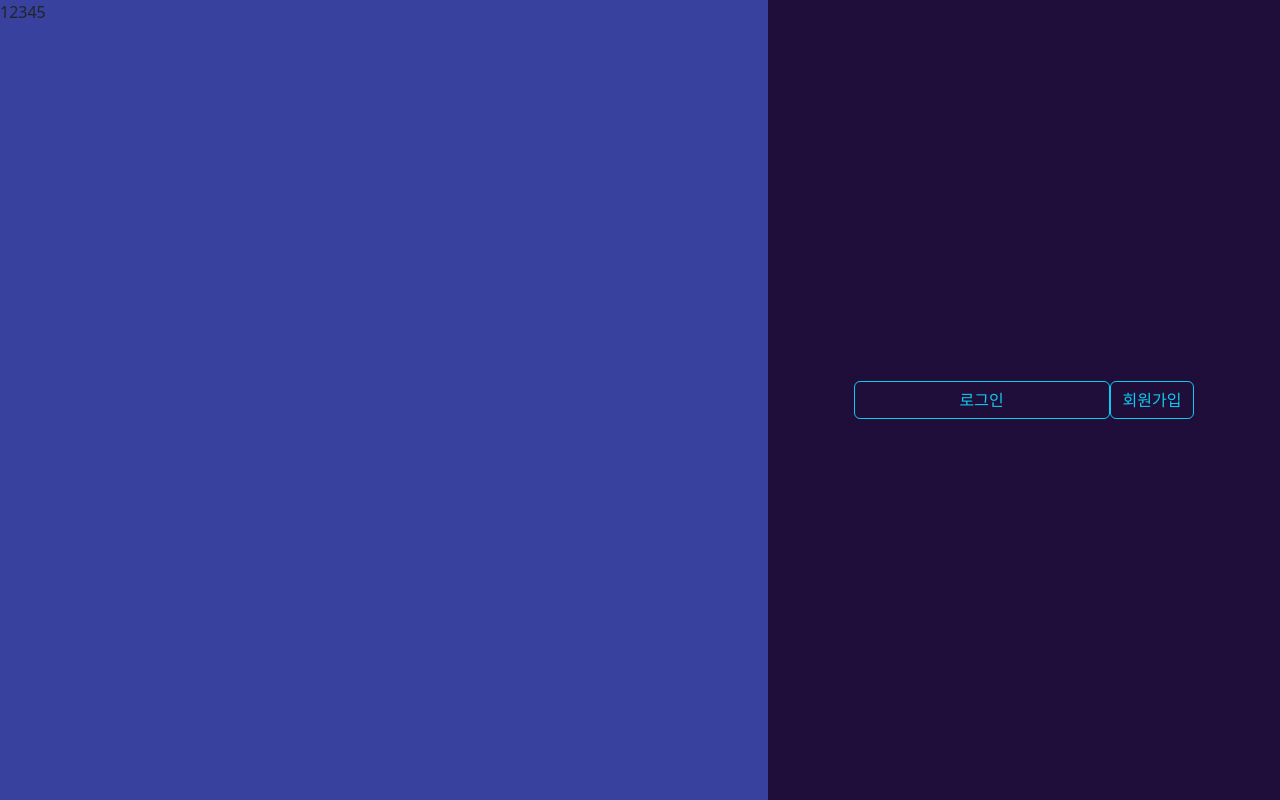
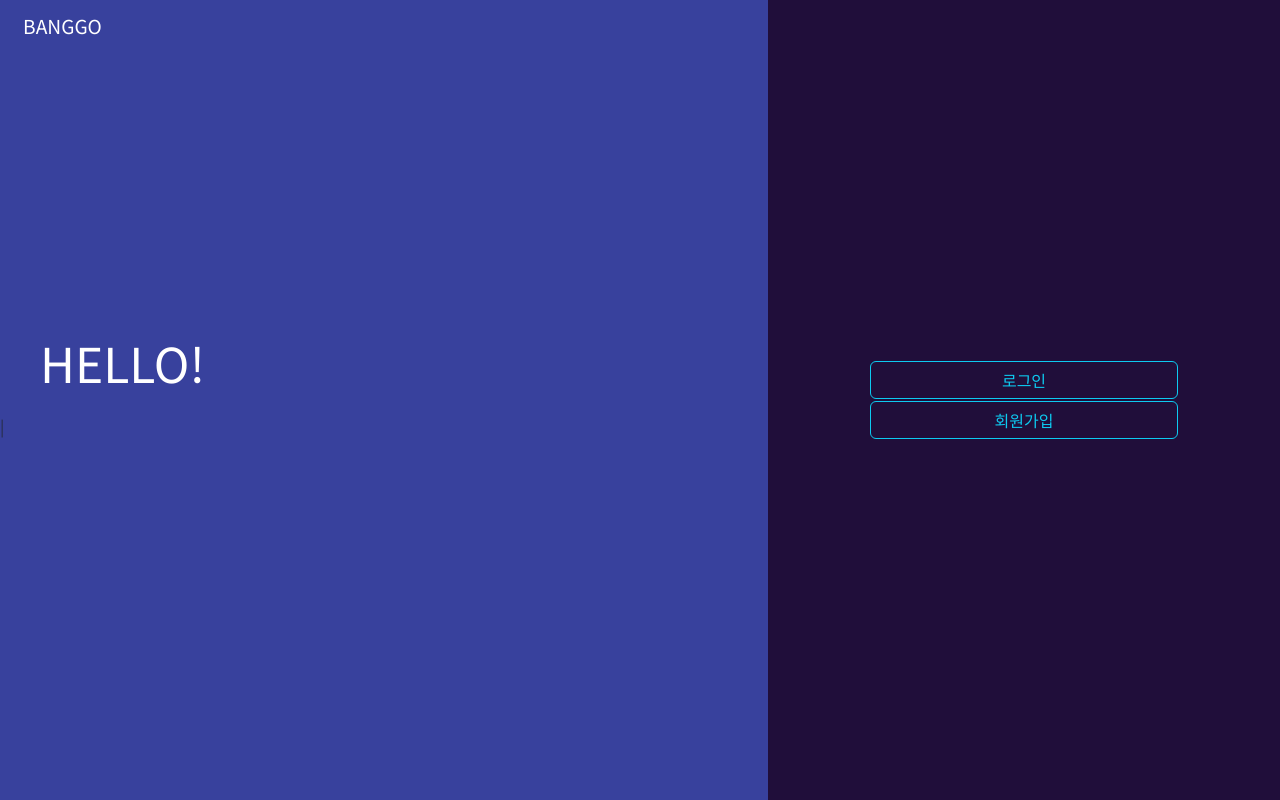
Before and after one commit to pshysd/banggo, a React (Create React App) app: page / in a window 1280 px wide. Built offline with nearby package versions, Linux system fonts and the light colour scheme.

Commit message:
[ FEAT ] 랜딩 페이지 완성

```diff
--- a/package.json
+++ b/package.json
@@ -27,6 +27,7 @@
 		"react-router-dom": "^6.21.0",
 		"react-scripts": "5.0.1",
 		"tsconfig-paths-webpack-plugin": "^4.1.0",
+		"typed.js": "^2.1.0",
 		"typescript": "^4.9.5",
 		"web-vitals": "^2.1.4"
 	},
--- a/public/index.html
+++ b/public/index.html
@@ -6,6 +6,7 @@
 		<link rel="manifest" href="%PUBLIC_URL%/manifest.json" />
 		<title>Banggo</title>
 		<style>
+			@import url('https://fonts.googleapis.com/css2?family=Noto+Sans+KR&display=swap');
 			html,
 			body {
 				margin: 0;
@@ -14,6 +15,7 @@
 			}
 
 			* {
+				font-family: 'Noto Sans KR', sans-serif;
 				box-sizing: border-box;
 			}
 		</style>
--- a/src/pages/LandingPage/index.tsx
+++ b/src/pages/LandingPage/index.tsx
@@ -1,8 +1,11 @@
-import React from 'react';
+import React, { useEffect, useRef } from 'react';
 import { Button } from 'react-bootstrap';
 import { useNavigate } from 'react-router-dom';
+import Typed from 'typed.js';
 
 function LandingPage() {
+	const el = useRef(null);
+
 	const navigate = useNavigate();
 
 	const onClickSignup = () => {
@@ -13,6 +16,17 @@ function LandingPage() {
 		navigate('/login');
 	};
 
+	useEffect(() => {
+		const typed = new Typed(el.current, {
+			strings: ['HELLO!'],
+			typeSpeed: 70,
+			backSpeed: 30,
+		});
+
+		return () => {
+			typed.destroy();
+		};
+	}, []);
 	return (
 		<div style={{ display: 'flex', width: '100dvw', height: '100dvh' }}>
 			<div
@@ -22,24 +36,33 @@ function LandingPage() {
 					backgroundColor: '#38419D',
 				}}
 			>
-				12345
+				<h1
+					style={{
+						color: '#ffffff',
+						paddingLeft: '3%',
+						paddingTop: '2%',
+						fontSize: '1.2rem',
+					}}
+				>
+					BANGGO
+				</h1>
+				<p ref={el} style={{ paddingTop: '35dvh', paddingLeft: '5dvh', color: '#ffffff', fontSize: '3rem' }} />
 			</div>
 			<div
 				style={{
 					display: 'flex',
 					justifyContent: 'center',
 					alignItems: 'center',
+					flexDirection: 'column',
 					width: '40dvw',
 					height: '100dvh',
 					backgroundColor: '#200E3A',
-					paddingTop: '20vh',
-					paddingBottom: '20vh',
 				}}
 			>
-				<Button variant="outline-info" style={{width: '50%'}} onClick={onClickLogin}>
+				<Button variant="outline-info" style={{ width: '60%' }} onClick={onClickLogin}>
 					로그인
 				</Button>
-				<Button variant="outline-info" onClick={onClickSignup}>
+				<Button variant="outline-info" style={{ width: '60%', marginTop: '0.5%' }} onClick={onClickSignup}>
 					회원가입
 				</Button>
 			</div>
```
Also changed, not shown: 1 other file (tests, documents, lock files or other folders).
